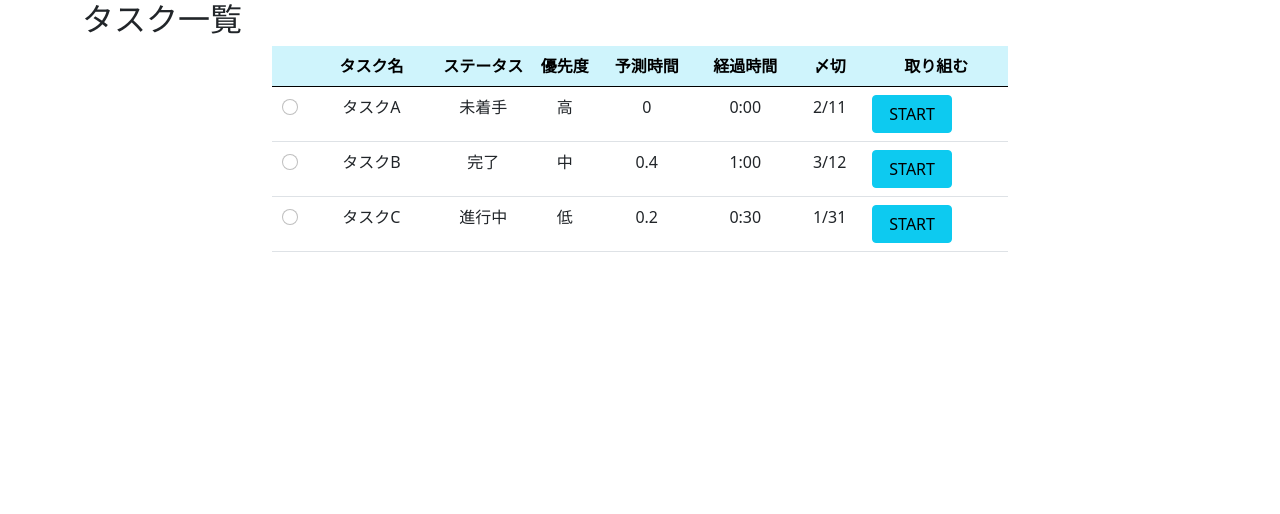
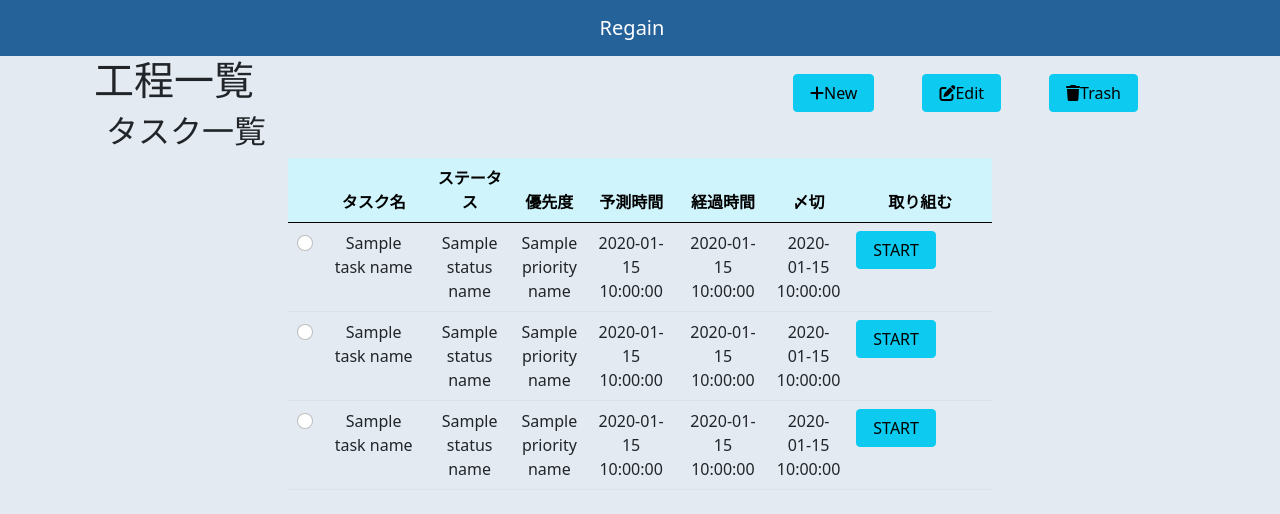
Before and after one commit to ukiuki6567/Regain, a Flask app: template app/templates/tasks.html in a window 1280 px wide. Shown: the top 514 px of the page. Run offline with Flask 2, Linux system fonts and the light colour scheme; the template is opened without the code that fills it: most values are stand-ins (such as "Sample title", 1, 10 or a date in 2020); some libraries are stand-ins or nearby versions.

Commit message:
tasks.htmlの動的対応中

```diff
--- a/app/app.py
+++ b/app/app.py
@@ -1,9 +1,11 @@
+# flaskのファイル
+
 from flask import Flask, render_template
 app = Flask(__name__)
 
 @app.route('/')
 def index():
-    return render_template('menu.html') # templatesフォルダ内のindex.htmlを表示する
+    return render_template('tasks.html', task_name="jinja2のお勉強", status_name="完了" , priority_name="高", estimated_time="5:00" ,passed_time="3:00", deadline="2/28") # templatesフォルダ内のindex.htmlを表示する
 
 if __name__ == '__main__':
     app.run()
--- a/app/templates/frame.html
+++ b/app/templates/frame.html
@@ -8,6 +8,8 @@
     <link rel="stylesheet" href="https://cdnjs.cloudflare.com/ajax/libs/font-awesome/6.3.0/css/all.min.css" integrity="sha512-SzlrxWUlpfuzQ+pcUCosxcglQRNAq/DZjVsC0lE40xsADsfeQoEypE+enwcOiGjk/bSuGGKHEyjSoQ1zVisanQ==" crossorigin="anonymous" referrerpolicy="no-referrer" />
     <title>{% block title %}Mypage{% endblock %}</title>
 </head>
+<!-- ↑bootstrap -->
+
 <body style="background-color: #e3eaf1">
     <div class="container-fluid" style="padding: 0px;">
       <nav class="navbar navbar-expand-lg navbar-dark" style="background-color: #094d8ddc">
@@ -16,6 +18,7 @@
         </div>
       </nav>
       <div class="container">
+        <!-- menu.htmlをflaskで入れる -->
         {% block content %}{% endblock %}
       </div>
     </div>
--- a/app/templates/menu.html
+++ b/app/templates/menu.html
@@ -8,11 +8,12 @@
         </div>
         <div class="col-7 d-flex align-items-end justify-content-end">
             <button type="button" class="btn btn-info w-20 me-5 px-3"><i class="fa-solid fa-plus"></i>New</button>
-            <button type="button" class="btn btn-info w-20 me-5 px-3"><i
-                    class="fa-solid fa-pen-to-square"></i>Edit</button>
+            <!-- <button>はここまでボタンってこと その内部のi classはアイコン（ゴミ箱アイコンとか）の仕様 -->
+            <button type="button" class="btn btn-info w-20 me-5 px-3"><i class="fa-solid fa-pen-to-square"></i>Edit</button>
             <button type="button" class="btn btn-info w-20 me-5 px-3"><i class="fa-solid fa-trash"></i>Trash</button>
         </div>
     </div>
+    <!-- tasks.htmlをflaskでいれる -->
     {% block article %}
     {% endblock %}
 </div>
--- a/app/templates/tasks.html
+++ b/app/templates/tasks.html
@@ -1,19 +1,9 @@
-<!DOCTYPE html>
-<html lang="ja">
+{% extends "menu.html" %}
+{% block title %}
+タスク一覧
+{% endblock %}
+{% block article %}
 
-<head>
-    <meta charset="UTF-8">
-    <meta http-equiv="X-UA-Compatible" content="IE=edge">
-    <meta name="viewport" content="width=device-width, initial-scale=1.0">
-    <link href="https://cdn.jsdelivr.net/npm/bootstrap@5.0.2/dist/css/bootstrap.min.css" rel="stylesheet"
-        integrity="sha384-EVSTQN3/azprG1Anm3QDgpJLIm9Nao0Yz1ztcQTwFspd3yD65VohhpuuCOmLASjC" crossorigin="anonymous">
-    <link rel="stylesheet" href="https://cdnjs.cloudflare.com/ajax/libs/font-awesome/6.3.0/css/all.min.css"
-        integrity="sha512-SzlrxWUlpfuzQ+pcUCosxcglQRNAq/DZjVsC0lE40xsADsfeQoEypE+enwcOiGjk/bSuGGKHEyjSoQ1zVisanQ=="
-        crossorigin="anonymous" referrerpolicy="no-referrer" />
-    <title>{% block title %}Mypage{% endblock %}</title>
-</head>
-
-<body>
     <div class="container">
         <div class="row">
             <h2>タスク一覧</h2>
@@ -34,36 +24,20 @@
                         </tr>
                     </thead>
                     <tbody>
+                        <!-- この中をfor文で繰り返してtaskの数可変にする -->
+                        {% for i in range(3) %}
                         <tr>
+                            <!-- jinja2に代入させるためのflask構文、動的になる -->
                             <th scope="row"> <input class="form-check-input" type="radio" name="selectTasks"></th>
-                            <td>タスクA</td>
-                            <td>未着手</td>
-                            <td>高</td>
-                            <td>0</td>
-                            <td>0:00</td>
-                            <td>2/11</td>
+                            <td>{{ task_name }}</td>
+                            <td>{{ status_name }}</td>
+                            <td>{{ priority_name }}</td>
+                            <td>{{ estimated_time }}</td>
+                            <td>{{ passed_time }}</td>
+                            <td>{{ deadline }}</td>
                             <td><button type="button" class="btn btn-info w-20 me-5 px-3 text">START</button></td>
                         </tr>
-                        <tr>
-                            <th scope="row"><input class="form-check-input" type="radio" name="selectTasks"></th>
-                            <td>タスクB</td>
-                            <td>完了</td>
-                            <td>中</td>
-                            <td>0.4</td>
-                            <td>1:00</td>
-                            <td>3/12</td>
-                            <td><button type="button" class="btn btn-info w-20 me-5 px-3">START</button></td>
-                        </tr>
-                        <tr>
-                            <th scope="row"><input class="form-check-input" type="radio" name="selectTasks"></th>
-                            <td>タスクC</td>
-                            <td>進行中</td>
-                            <td>低</td>
-                            <td>0.2</td>
-                            <td>0:30</td>
-                            <td>1/31</td>
-                            <td><button type="button" class="btn btn-info w-20 me-5 px-3">START</button></td>
-                        </tr>
+                        {% endfor %}
                     </tbody>
                 </table>
             </div>
@@ -72,6 +46,6 @@
     <script src="https://cdn.jsdelivr.net/npm/bootstrap@5.0.2/dist/js/bootstrap.bundle.min.js"
         integrity="sha384-MrcW6ZMFYlzcLA8Nl+NtUVF0sA7MsXsP1UyJoMp4YLEuNSfAP+JcXn/tWtIaxVXM"
         crossorigin="anonymous"></script>
-</body>
 
-</html>
+
+{% endblock %}
```
Also changed, not shown: timer_sample.html (added, +15 -0 lines).
